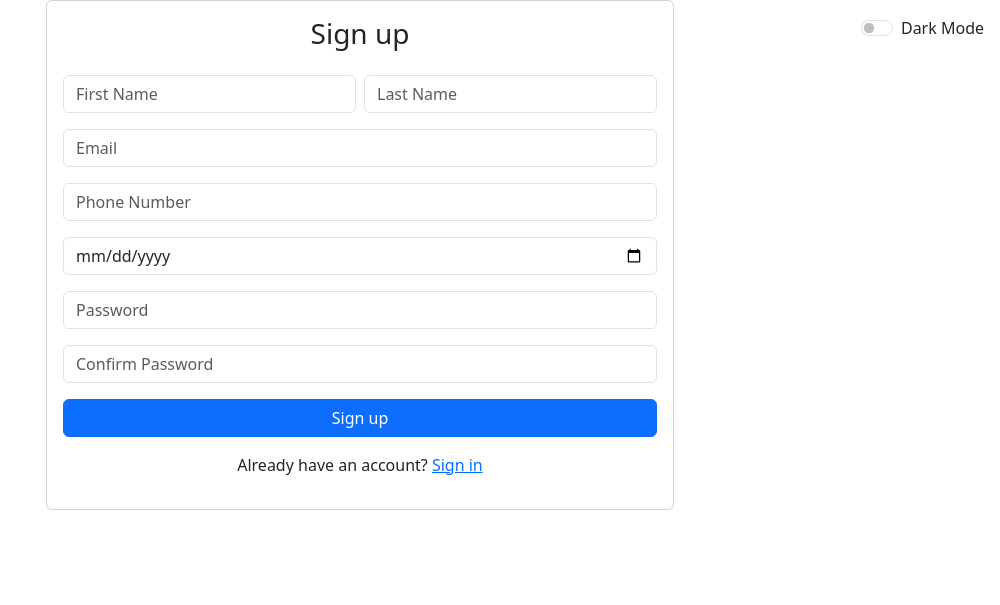
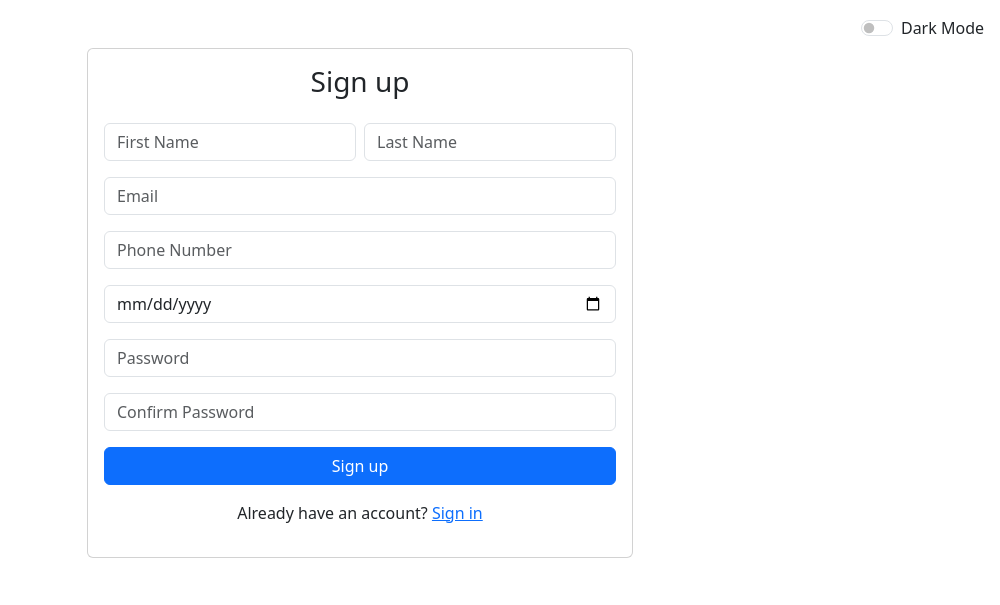
Before and after one commit to Gxmestk/SIIT-CSS326-AI-Chatbot, a PHP site: page /sign_up.php in a window 1280 px wide. Shown: the top 605 px of the page, without its empty margins (280-1280 px from the left). Run offline with PHP 8.4, Linux system fonts and the light colour scheme.

Commit message:
Add files via upload
keep it center

```diff
--- a/sign_up.php
+++ b/sign_up.php
@@ -2,75 +2,54 @@
 <html lang="en">
 
 <head>
-    <!-- Setting the document character encoding -->
     <meta charset="UTF-8">
-    <!-- Making the web page responsive to screen size -->
     <meta name="viewport" content="width=device-width, initial-scale=1.0">
-    <!-- Title for the web page -->
     <title>Sign Up</title>
-    <!-- Including Bootstrap CSS from the specified version -->
     <link href="https://cdn.jsdelivr.net/npm/bootstrap@5.3.2/dist/css/bootstrap.min.css" rel="stylesheet" integrity="sha384-T3c6CoIi6uLrA9TneNEoa7RxnatzjcDSCmG1MXxSR1GAsXEV/Dwwykc2MPK8M2HN" crossorigin="anonymous">
-    <!-- Inline CSS for custom styling -->
     <link href="user_setting.css" rel="stylesheet">
-
 </head>
 
-<body> <!-- Setting a light background color for the body -->
+<body>
     <div class="position-absolute top-0 end-0 p-3">
         <div class="form-check form-switch">
             <input class="form-check-input" type="checkbox" id="darkModeToggle">
             <label class="form-check-label" for="darkModeToggle">Dark Mode</label>
         </div>
     </div>
-    <!-- Bootstrap row for grid system -->
+    <div class="container">
         <div class="row justify-content-center">
-        <!-- Setting the column width for different screen sizes -->
             <div class="col-12 col-sm-10 col-md-8 col-lg-6">
-            <!-- Bootstrap card component for content grouping -->
-            <div class="card">
-                <!-- Container for card content -->
+                <div class="card mx-auto my-5">
                     <div class="card-body">
-                    <!-- Header for the form -->
                         <h3 class="text-center mb-4">Sign up</h3>
-                    <!-- Registration form begins here -->
                         <form>
-                        <!-- Container for first name and last name -->
                             <div class="mb-3">
-                            <div class="row g-2"> <!-- Added Bootstrap's g-2 class to reduce gap between columns -->
-                                <!-- Input for first name -->
+                                <div class="row g-2">
                                     <div class="col">
                                         <input type="text" class="form-control" placeholder="First Name">
                                     </div>
-                                <!-- Input for last name -->
                                     <div class="col">
                                         <input type="text" class="form-control" placeholder="Last Name">
                                     </div>
                                 </div>
                             </div>
-                        <!-- Input for email -->
                             <div class="mb-3">
                                 <input type="email" class="form-control" placeholder="Email">
                             </div>
-                        <!-- Input for phone number -->
                             <div class="mb-3">
                                 <input type="tel" class="form-control" placeholder="Phone Number">
                             </div>
-                        <!-- Input for date of birth -->
                             <div class="mb-3">
                                 <input type="date" class="form-control" placeholder="Date of Birth">
                             </div>
-                        <!-- Input for password -->
                             <div class="mb-3">
                                 <input type="password" class="form-control" placeholder="Password">
                             </div>
-                        <!-- Input for confirming password -->
                             <div class="mb-3">
                                 <input type="password" class="form-control" placeholder="Confirm Password">
                             </div>
-                        <!-- Sign up button -->
                             <button type="submit" class="btn btn-primary w-100">Sign up</button>
                         </form>
-                    <!-- "Already have an account? Sign in" link -->
                         <div class="mt-3 text-center">
                             <p>Already have an account? <a href="login.php">Sign in</a></p>
                         </div>
@@ -78,8 +57,8 @@
                 </div>
             </div>
         </div>
+    </div>
     <script src="themeHandler.js"></script>
-    <!-- Including Bootstrap JS and Popper.js for interactivity -->
     <script src="https://cdn.jsdelivr.net/npm/bootstrap@5.3.2/dist/js/bootstrap.bundle.min.js" integrity="sha384-C6RzsynM9kWDrMNeT87bh95OGNyZPhcTNXj1NW7RuBCsyN/o0jlpcV8Qyq46cDfL" crossorigin="anonymous"></script>
 </body>
 
```
Also changed, not shown: login.php (+4 -21 lines). Lines whose indentation alone changed are shown as unchanged.
